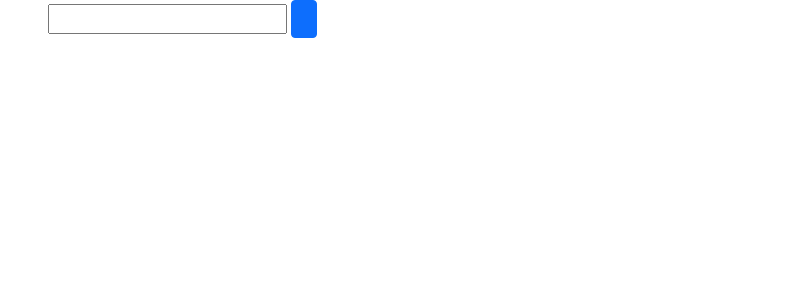
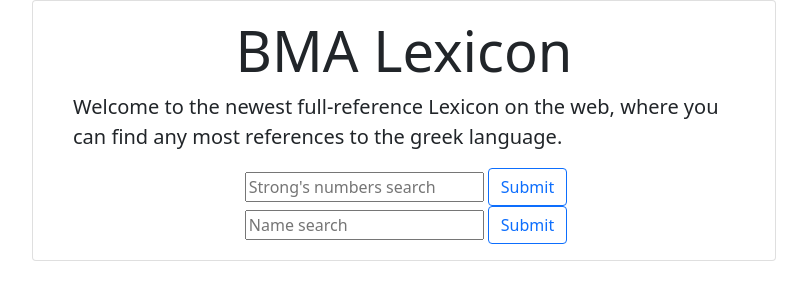
Before and after one commit to Joshua-Talltree/Bible-Lexicon-Database, a plain HTML site: page Bible-Lexicon-DB.html in a window 1280 px wide. Shown: the whole page, without its empty margins (38-845 px from the left). Drawn offline with nearby package versions, Linux system fonts and the light colour scheme.

Commit message:
Second push

```diff
--- a/Bible-Lexicon-DB.css
+++ /dev/null
@@ -1,3 +0,0 @@
-.button {
-    border: solid 1px black;
-}
--- a/Bible-Lexicon-DB.html
+++ b/Bible-Lexicon-DB.html
@@ -3,20 +3,40 @@
 <head>
     <meta charset="UTF-8">
     <title>Lexicon Reference</title>
-    <link href="https://cdn.jsdelivr.net/npm/bootstrap@5.0.0-beta1/dist/css/bootstrap.min.css" rel="stylesheet" integrity="sha384-giJF6kkoqNQ00vy+HMDP7azOuL0xtbfIcaT9wjKHr8RbDVddVHyTfAAsrekwKmP1" crossorigin="anonymous">
+    <link href="https://cdn.jsdelivr.net/npm/bootstrap@5.0.0-beta1/dist/css/bootstrap.min.css" rel="stylesheet"
+          integrity="sha384-giJF6kkoqNQ00vy+HMDP7azOuL0xtbfIcaT9wjKHr8RbDVddVHyTfAAsrekwKmP1" crossorigin="anonymous">
 
 </head>
-<body>
-    <div class="container">
-        <label class="d-flex">
-            <input type="text" class="input m-1">
-            <button type="button" class="btn btn-primary"></button>
-        </label>
-
-
+<body class="container">
+<div class="card mb-3 col-8 row">
+    <div class="card-body">
+        <div class="jumbotron jumbotron-fluid">
+            <div class="container">
+                <h1 class="display-4 d-flex justify-content-center">BMA Lexicon</h1>
+                <p class="lead">Welcome to the newest full-reference Lexicon on the web, where you can find any most
+                    references to the greek language. </p>
+            </div>
+        </div>
+        <div>
+            <label class="d-flex justify-content-center">
+                <input type="text" class="input m-1" placeholder="Strong's numbers search">
+                <button type="button" class="btn btn-outline-primary">Submit</button>
+            </label>
+        </div>
+        <div>
+            <label class="d-flex justify-content-center">
+                <input type="text" class="input m-1" placeholder="Name search">
+                <button type="button" class="btn btn-outline-primary">Submit</button>
+            </label>
+        </div>
     </div>
-    <script src="https://cdn.jsdelivr.net/npm/@popperjs/core@2.5.4/dist/umd/popper.min.js" integrity="sha384-q2kxQ16AaE6UbzuKqyBE9/u/KzioAlnx2maXQHiDX9d4/zp8Ok3f+M7DPm+Ib6IU" crossorigin="anonymous"></script>
-    <script src="https://cdn.jsdelivr.net/npm/bootstrap@5.0.0-beta1/dist/js/bootstrap.min.js" integrity="sha384-pQQkAEnwaBkjpqZ8RU1fF1AKtTcHJwFl3pblpTlHXybJjHpMYo79HY3hIi4NKxyj" crossorigin="anonymous"></script>
+</div>
+<script src="https://cdn.jsdelivr.net/npm/@popperjs/core@2.5.4/dist/umd/popper.min.js"
+        integrity="sha384-q2kxQ16AaE6UbzuKqyBE9/u/KzioAlnx2maXQHiDX9d4/zp8Ok3f+M7DPm+Ib6IU"
+        crossorigin="anonymous"></script>
+<script src="https://cdn.jsdelivr.net/npm/bootstrap@5.0.0-beta1/dist/js/bootstrap.min.js"
+        integrity="sha384-pQQkAEnwaBkjpqZ8RU1fF1AKtTcHJwFl3pblpTlHXybJjHpMYo79HY3hIi4NKxyj"
+        crossorigin="anonymous"></script>
 
 </body>
 </html>
```
Also changed, not shown: img/Apostle-Paul-58ebd8dd5f9b58ef7e7a2064.jpg (added).
